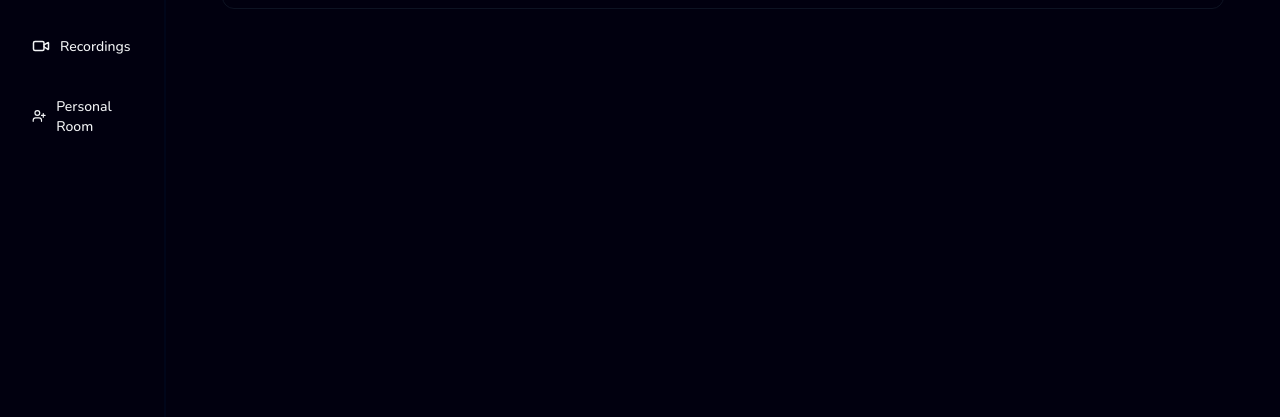
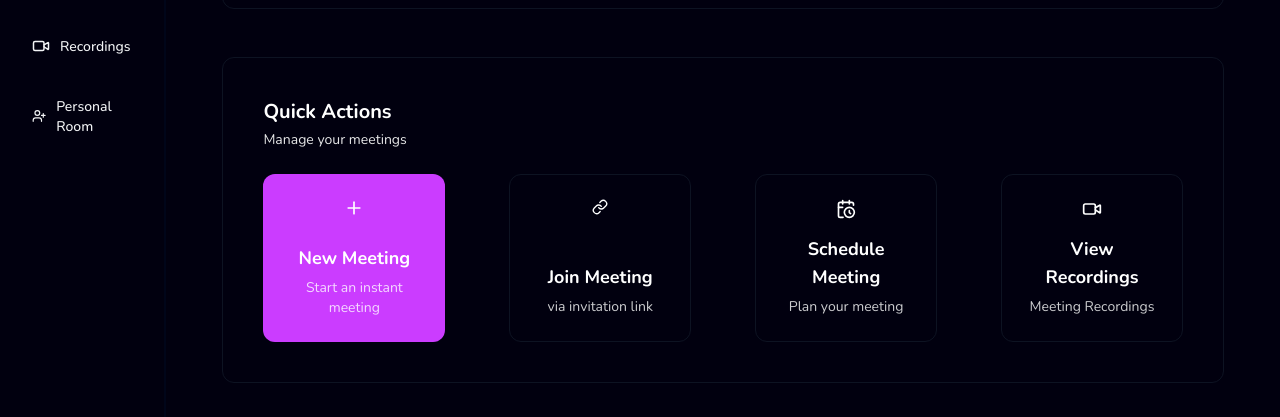
Before and after one commit to abdrzqsalihu/syntra, a Next.js app: page / in a window 1280 px wide. Shown: the part 273-690 px from the top of the page. Built offline with nearby package versions, Linux system fonts and the light colour scheme; no server answers.

Commit message:
feat: add QuickLinks component with HomeCard for meeting management

```diff
--- a/app/(root)/(home)/page.tsx
+++ b/app/(root)/(home)/page.tsx
@@ -1,4 +1,5 @@
 "use client";
+import QuickLinks from "@/components/QuickLinks";
 import { useUser } from "@clerk/nextjs";
 import { CalendarDaysIcon, User } from "lucide-react";
 import Link from "next/link";
@@ -38,6 +39,8 @@ const Home = () => {
           <User size={20} /> Personal Room
         </Link>
       </div>
+
+      <QuickLinks />
     </div>
   );
 };
--- /dev/null
+++ b/components/HomeCard.tsx
@@ -0,0 +1,37 @@
+"use client";
+import { cn } from "@/lib/utils";
+
+interface HomeCardProps {
+  className?: string;
+  icon: React.ReactNode;
+  title: string;
+  description: string;
+  handleClick?: () => void;
+}
+
+const HomeCard = ({
+  className,
+  icon,
+  title,
+  description,
+  handleClick,
+}: HomeCardProps) => {
+  return (
+    <section
+      className={cn(
+        " p-6 flex flex-col items-center justify-between w-full rounded-xl cursor-pointer text-center",
+        className
+      )}
+      onClick={handleClick}
+    >
+      <div className="flex items-center justify-center text-white">{icon}</div>
+
+      <div className="flex flex-col gap-1.5 mt-4">
+        <h1 className="text-base md:text-lg font-bold text-white">{title}</h1>
+        <p className="text-sm text-white/80">{description}</p>
+      </div>
+    </section>
+  );
+};
+
+export default HomeCard;
--- /dev/null
+++ b/components/QuickLinks.tsx
@@ -0,0 +1,53 @@
+"use client";
+import React, { useState } from "react";
+import HomeCard from "./HomeCard";
+import { useRouter } from "next/navigation";
+import { CalendarClock, Link, Plus, Video } from "lucide-react";
+
+function QuickLinks() {
+  const router = useRouter();
+  // eslint-disable-next-line @typescript-eslint/no-unused-vars
+  const [meetingState, setMeetingState] = useState<
+    "isScheduleMeeting" | "isJoiningMeeting" | "isInstantMeeting" | undefined
+  >(undefined);
+  return (
+    <div className="mt-8 md:mt-12 border border-gray-900/80 px-6 md:px-10 p-10 rounded-xl">
+      <h1 className="text-base md:text-xl font-bold text-white">
+        Quick Actions
+      </h1>
+      <p className="text-white/90 text-sm mt-1">Manage your meetings</p>
+      <section className="grid grid-cols-1 gap-6 md:gap-16 md:grid-cols-2 lg:grid-cols-4 mt-6">
+        <HomeCard
+          icon={<Plus size={20} />}
+          title="New Meeting"
+          description="Start an instant meeting"
+          className="bg-dark-2 hover:bg-dark-2/90"
+          handleClick={() => setMeetingState("isInstantMeeting")}
+        />
+        <HomeCard
+          icon={<Link size={16} />}
+          title="Join Meeting"
+          description="via invitation link"
+          className="border border-gray-900/80 hover:bg-dark-3/30"
+          handleClick={() => setMeetingState("isJoiningMeeting")}
+        />
+        <HomeCard
+          icon={<CalendarClock size={20} />}
+          title="Schedule Meeting"
+          description="Plan your meeting"
+          className="border border-gray-900/80 hover:bg-dark-3/30"
+          handleClick={() => setMeetingState("isScheduleMeeting")}
+        />
+        <HomeCard
+          icon={<Video size={20} />}
+          title="View Recordings"
+          description="Meeting Recordings"
+          className="border border-gray-900/80 hover:bg-dark-3/30"
+          handleClick={() => router.push("/recordings")}
+        />
+      </section>
+    </div>
+  );
+}
+
+export default QuickLinks;
```
